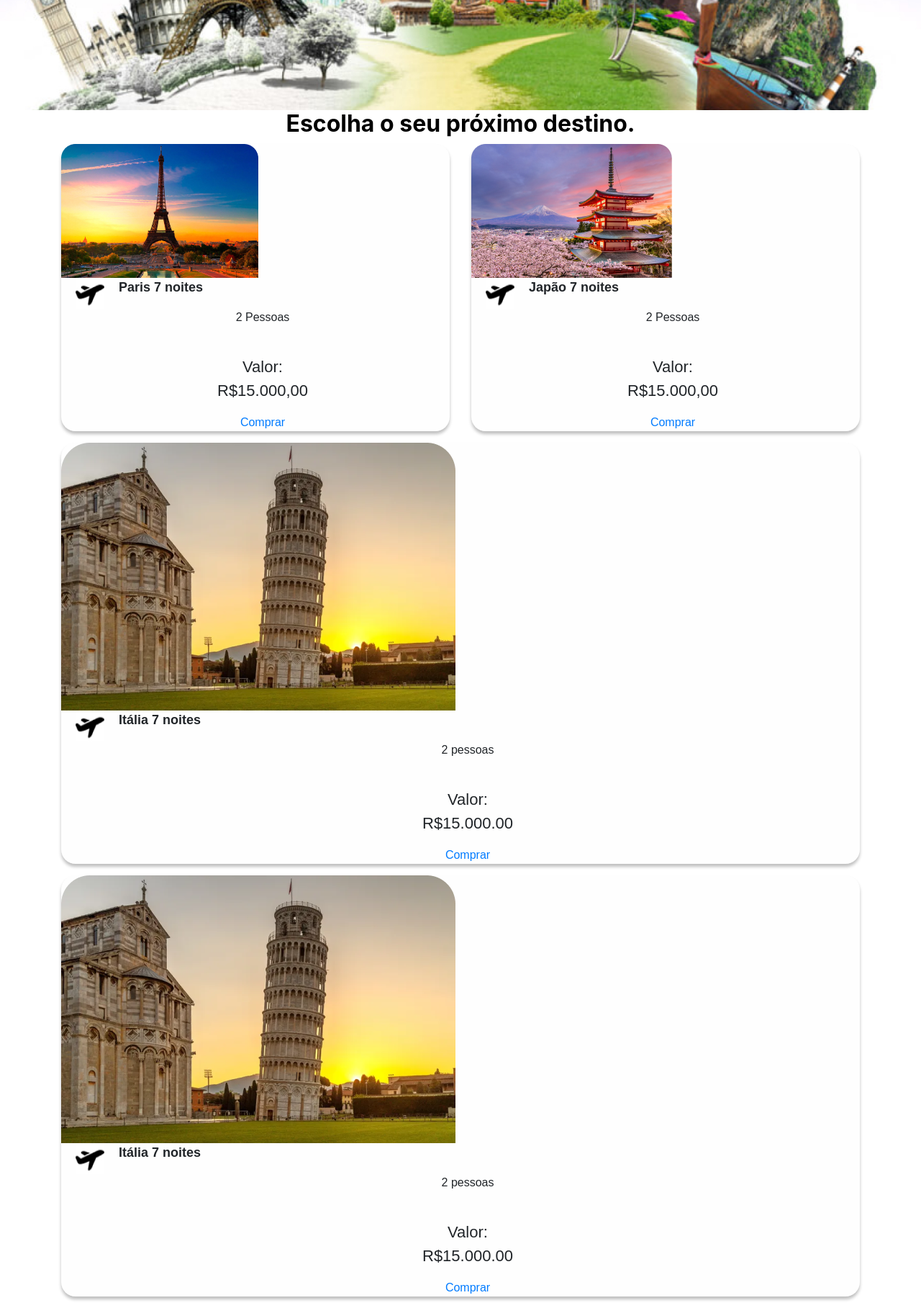
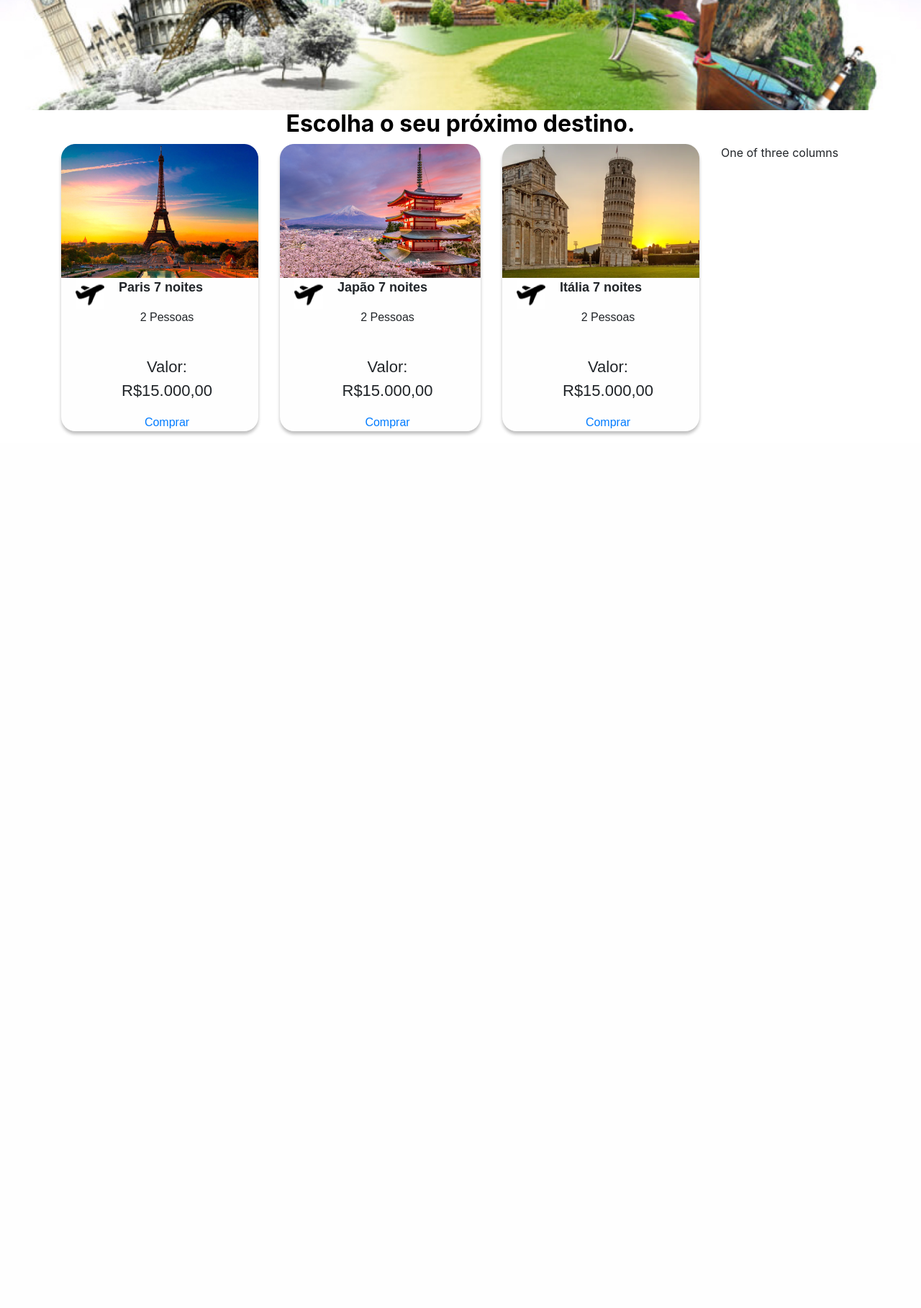
Before and after one commit to BrunoNascimentoBarbosa/ViagensPacotesWeb, a PHP site: page / in a window 1280 px wide. Shown: the part 334-2151 px from the top of the page at 72% size. After the commit the page ends 939 px from the top, so only its background shows below. Run offline with PHP 8.4, Linux system fonts and the light colour scheme.

Commit message:
Reeditei algumas partes do código
Bom dia ainda estou aqui mexendo no codigo , melhorei ele mas ainda nao esta ideal , nao sei pq a imagem banner principal nao esta respeitando aquela classe do Bootstrap
Vou comitar lá
praticamente fui editando o que vcs fizeram
estao os 3 cards lá
deem uma olhada
sabem dizer o que e esse sinal de  + no topo da página?
Esquece já vi o que era ...kkk

```diff
--- a/index.html
+++ b/index.html
@@ -12,11 +12,12 @@ Curso Análise e Desenvolvimento de Sistemas -->
         <meta name="keywords" content="Destinos,Roteiros,Pacotes,Voos">
         <meta name="author" content="Renato Nogueira Nery - Rio de Janeiro ,Brasil 2023 ">
         <meta name="viewport" content="width=device-width, initial-scale=1.0">
+        <link rel="stylesheet" href="estilo/bootstrap-3.4.1-dist/css/bootstrap.min.css">
+        <link rel="stylesheet" href="estilo/justified-nav.css">
         <link rel="stylesheet" href="bootstrap-4.6.2-dist/css/bootstrap.min.css">
         <link rel="stylesheet" href="style/style.css">
+    </head>
 
-
-     </head>
     <body>
             <nav class="navbar navbar-expand-lg navbar-light bg-light menu">
                 <a class="navbar-brand item-menu" href="#">VIAGENS</a>
@@ -35,16 +36,13 @@ Curso Análise e Desenvolvimento de Sistemas -->
                     <li class="nav-item">
                       <a class="nav-link item-menu" href="#">CONTATO</a>
                     </li>
-
-
-
                      </ul>
 
                 </div>
                 </nav>
-
+                <div class="imagem">
                 <img src="img/capa-viagens.jpg" alt="imagem capa viagem" class="img-fluid">
-
+                </div>
                 <h1 class="lead">Escolha o seu próximo destino.</h1>
 
                 <div class="container">
@@ -57,6 +55,7 @@ Curso Análise e Desenvolvimento de Sistemas -->
 
                              <div class="row titulo-pacote">
                              <img src="img/icons8-avião-50 1.jpg" style="width: 40px;">
+
                              <style>
                                 #paris p {
                                  font-size: 18px;
@@ -81,9 +80,14 @@ Curso Análise e Desenvolvimento de Sistemas -->
 
                         </div>
                     </div>
+
+
                         <div class="col-sm">
+
                             <div class="box-pacote">
+
                                  <img src="img/Japan-2107x1406 1.png">
+
                                  <div class="row titulo-pacote">
                                  <img src="img/icons8-avião-50 1.jpg" style="width: 40px;">
 
@@ -96,7 +100,7 @@ Curso Análise e Desenvolvimento de Sistemas -->
                                    }
                                  </style>
                                  <body>
-                          <div id="japao">
+                                   <div id="paris">
                                      <p class="titulo-pacote"><b>Japão 7 noites</b></p>
                                    </div>
                                  </body>
@@ -108,85 +112,52 @@ Curso Análise e Desenvolvimento de Sistemas -->
                                     </div>
                                     <p class="titulo-pacote"><a href="#"> Comprar</a></p>
                                     </div>
+
+                            </div>
+                        </div>
+
+
+                        <div class="col-sm">
+
+                            <div class="box-pacote">
+
+                                 <img src="img/torre-de-pisa.png">
+
+                                 <div class="row titulo-pacote">
+                                 <img src="img/icons8-avião-50 1.jpg" style="width: 40px;">
+
+                                 <style>
+                                    #itlia p {
+                                     font-size: 18px;
+                                   }
+                                    #valor p {
+                                     font-size: 22px;
+                                   }
+                                 </style>
+                                 <body>
+                                   <div id="paris">
+                                     <p class="titulo-pacote"><b>Itália 7 noites</b></p>
+                                   </div>
+                                 </body>
+                                 </div>
+                                 <div>
+                                    <p class="titulo-pacote">2 Pessoas</p>
+                                    <br>
+                                    <div id="valor"><p class="titulo-pacote">Valor:<br><R1>R$15.000,00</R1></p>
+                                    </div>
+                                    <p class="titulo-pacote"><a href="#"> Comprar</a></p>
+                                    </div>
+
                             </div>
                         </div>
 
 
 
-
-
-
-
-
-
                     <div class="col-sm">
-                      <div class="box-pacote">
-                        <img src="img/Itália.png">
-                         <div class="row titulo-pacote">
-                          <img src="img/icons8-avião-50 1.jpg" style="width: 40px;">
-                          <style>
-                          #Itália p {
-                            font-size: 18px;
-                          }
-
-                          #valor p {
-                            font-size: 22px;
-                          }
-                        </style>
-                        <body>
-                         <div id="Itália">
-                            <p class="titulo-pacote"><b>Itália 7 noites</b></p>
-                         </div>
-                        </body>
-                         </div>
-                         <div>
-                         <p class="titulo-pacote">2 pessoas</p>
-                         <br>
-                         <div id="valor"><p class="titulo-pacote">Valor:<br><R1>R$15.000.00</R1></p>
-                         </div>
-                         <p class="titulo-pacote"><a href="#">Comprar</a></p>
+                        One of three columns
                     </div>
             </div>
-                  </div>
-
-
-                  <div class="col-sm">
-                    <div class="box-pacote">
-                      <img src="img/Itália.png">
-                       <div class="row titulo-pacote">
-                        <img src="img/icons8-avião-50 1.jpg" style="width: 40px;">
-                        <style>
-                        #Itália p {
-                          font-size: 18px;
-                        }
-
-                        #valor p {
-                          font-size: 22px;
-                        }
-                      </style>
-                      <body>
-                       <div id="Itália">
-                          <p class="titulo-pacote"><b>Itália 7 noites</b></p>
-                       </div>
-                      </body>
-                       </div>
-                       <div>
-                       <p class="titulo-pacote">2 pessoas</p>
-                       <br>
-                       <div id="valor"><p class="titulo-pacote">Valor:<br><R1>R$15.000.00</R1></p>
-                       </div>
-                       <p class="titulo-pacote"><a href="#">Comprar</a></p>
-                       </div>
-                  </div>
-                </div>
-              </div>
-            </div>
-
-
-
-
                 <script src="bootstrap-4.6.2-dist/js/bootstrap.min.js"></script>
                 <script src="bootstrap-4.6.2-dist/js/bootstrap.js"></script>
-
 </body>
 </html>
```
Also changed, not shown: img/torre-de-pisa.png (added), style/style.css (line endings or trailing spaces). Lines whose indentation alone changed are shown as unchanged.
